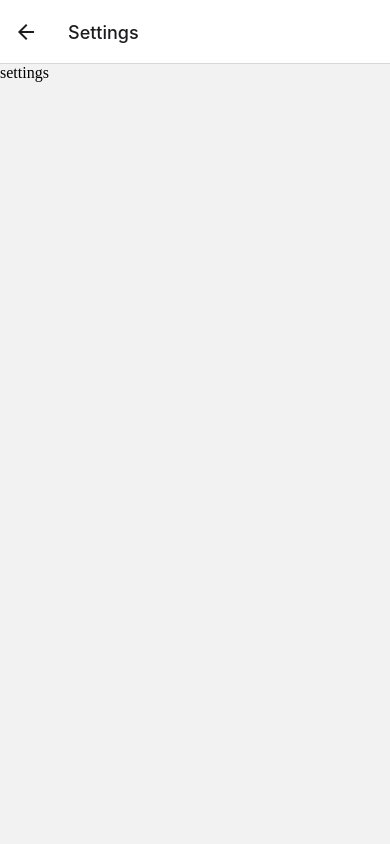
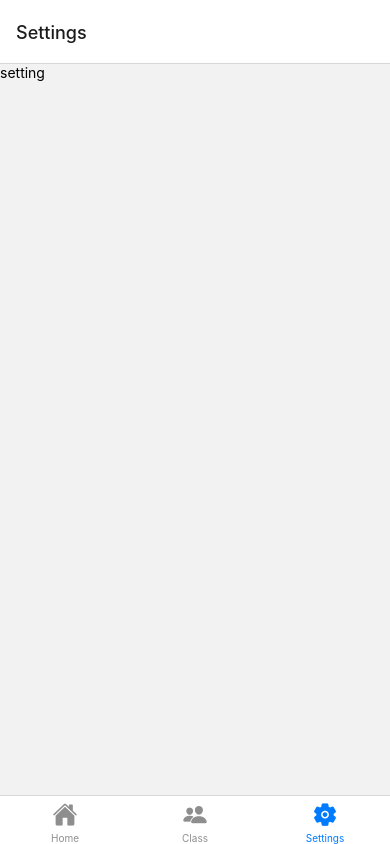
Before and after one commit to leila-kasmi-lk150/Students-Attendance-Management, a React Native app: screen /Settings in a window 390 px wide. Built offline with nearby package versions, Linux system fonts and the light colour scheme.

Commit message:
add buttom navigation

```diff
--- a/App.tsx
+++ b/App.tsx
@@ -3,18 +3,64 @@ import { createNativeStackNavigator } from '@react-navigation/native-stack';
 import home from './app/home/home';
 import clas from './app/class/clas';
 import setting from './app/settings/setting';
+import { Constants } from 'expo-constants';
+import { createBottomTabNavigator } from '@react-navigation/bottom-tabs';
+import { Ionicons } from '@expo/vector-icons';
+import { StatusBar } from 'expo-status-bar';
+import {StyleSheet, View, Text } from 'react-native'
+
 
 
 const Stack = createNativeStackNavigator();
+const Tab = createBottomTabNavigator();
 
 export default function App() {
   return (
-    <NavigationContainer>
-      <Stack.Navigator>
-        <Stack.Screen name="Home" component={home}/>
-        <Stack.Screen name="classes" component={clas}/>
-        <Stack.Screen name="Settings" component={setting}/>
-      </Stack.Navigator>
-    </NavigationContainer>
+    <View style={styles.container}>
+      <StatusBar style='auto' />
+      <NavigationContainer>
+        <Tab.Navigator>
+          <Tab.Screen
+          name='Home'
+          component={home}
+          options={{
+            tabBarIcon:({color, size})=>(
+              <Ionicons name='home' size={size} color={color}/>
+            )
+          }}>
+
+          </Tab.Screen>
+
+          <Tab.Screen
+          name='Class'
+          component={clas}
+          options={{
+            tabBarIcon:({color, size})=>(
+              <Ionicons name='people' size={size} color={color}/>
+            )
+          }}>
+
+          </Tab.Screen>
+
+          <Tab.Screen
+          name='Settings'
+          component={setting}
+          options={{
+            tabBarIcon:({color, size})=>(
+              <Ionicons name='settings' size={size} color={color}/>
+            )
+          }}>
+
+          </Tab.Screen>
+        </Tab.Navigator>
+      </NavigationContainer>
+    </View>
   );
 }
+
+const styles = StyleSheet.create({
+  container:{
+    flex: 1,
+    // marginTop: Constants.statusBarHeight,
+  },
+});
--- a/app/class/clas.tsx
+++ b/app/class/clas.tsx
@@ -1,11 +1,10 @@
-import React, { Component } from 'react'
+import { View, Text } from 'react-native'
+import React from 'react'
 
-export class clas extends Component {
-  render() {
-    return (
-      <div>classes</div>
-    )
-  }
+export default function clas() {
+  return (
+    <View>
+      <Text>clas</Text>
+    </View>
+  )
 }
-
-export default clas
--- a/app/home/home.tsx
+++ b/app/home/home.tsx
@@ -1,7 +1,10 @@
+import { View, Text } from 'react-native'
 import React from 'react'
 
 export default function home() {
   return (
-    <div>home</div>
+    <View>
+      <Text>home</Text>
+    </View>
   )
 }
--- a/app/settings/setting.tsx
+++ b/app/settings/setting.tsx
@@ -1,7 +1,10 @@
+import { View, Text } from 'react-native'
 import React from 'react'
 
 export default function setting() {
   return (
-    <div>settings</div>
+    <View>
+      <Text>setting</Text>
+    </View>
   )
 }
--- a/package.json
+++ b/package.json
@@ -9,6 +9,8 @@
     "web": "expo start --web"
   },
   "dependencies": {
+    "@expo/vector-icons": "^13.0.0",
+    "@react-navigation/bottom-tabs": "^6.5.11",
     "@react-navigation/native": "^6.1.9",
     "@react-navigation/native-stack": "^6.9.17",
     "expo": "~49.0.15",
@@ -17,8 +19,8 @@
     "firebase": "^10.7.0",
     "react": "18.2.0",
     "react-native": "0.72.6",
-    "react-native-screens": "~3.22.0",
-    "react-native-safe-area-context": "4.6.3"
+    "react-native-safe-area-context": "4.6.3",
+    "react-native-screens": "~3.22.0"
   },
   "devDependencies": {
     "@babel/core": "^7.20.0",
```
Also changed, not shown: 1 other file (tests, documents, lock files or other folders).
